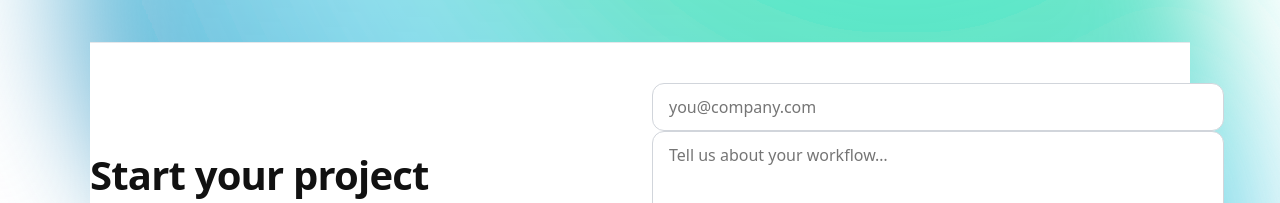
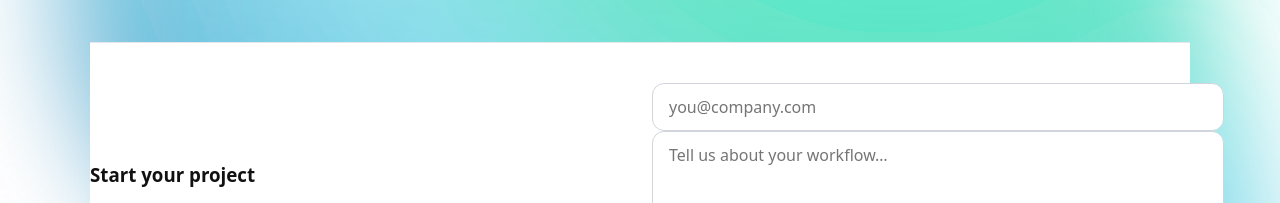
Before and after one commit to Testing-Tiger/Testing-Tiger.github.io, a plain HTML site: page index.html in a window 1280 px wide. Shown: the part 578-781 px from the top of the page. Drawn offline with Linux system fonts and the light colour scheme; a script that the page names is missing.

Commit message:
Update index.html

```diff
--- a/index.html
+++ b/index.html
@@ -105,7 +105,7 @@
       <footer id="contact">
         <div class="grid">
           <div>
-            <h3 class="demo-title" style="font-weight:600">Start your project</h3>
+            <h3 style="font-weight:600">Start your project</h3>
             <p style="color:#475569">Have an idea or a process that needs automation? We’ll help you scope, design, and ship an agent that saves hours every week.</p>
           </div>
           <form>
```
